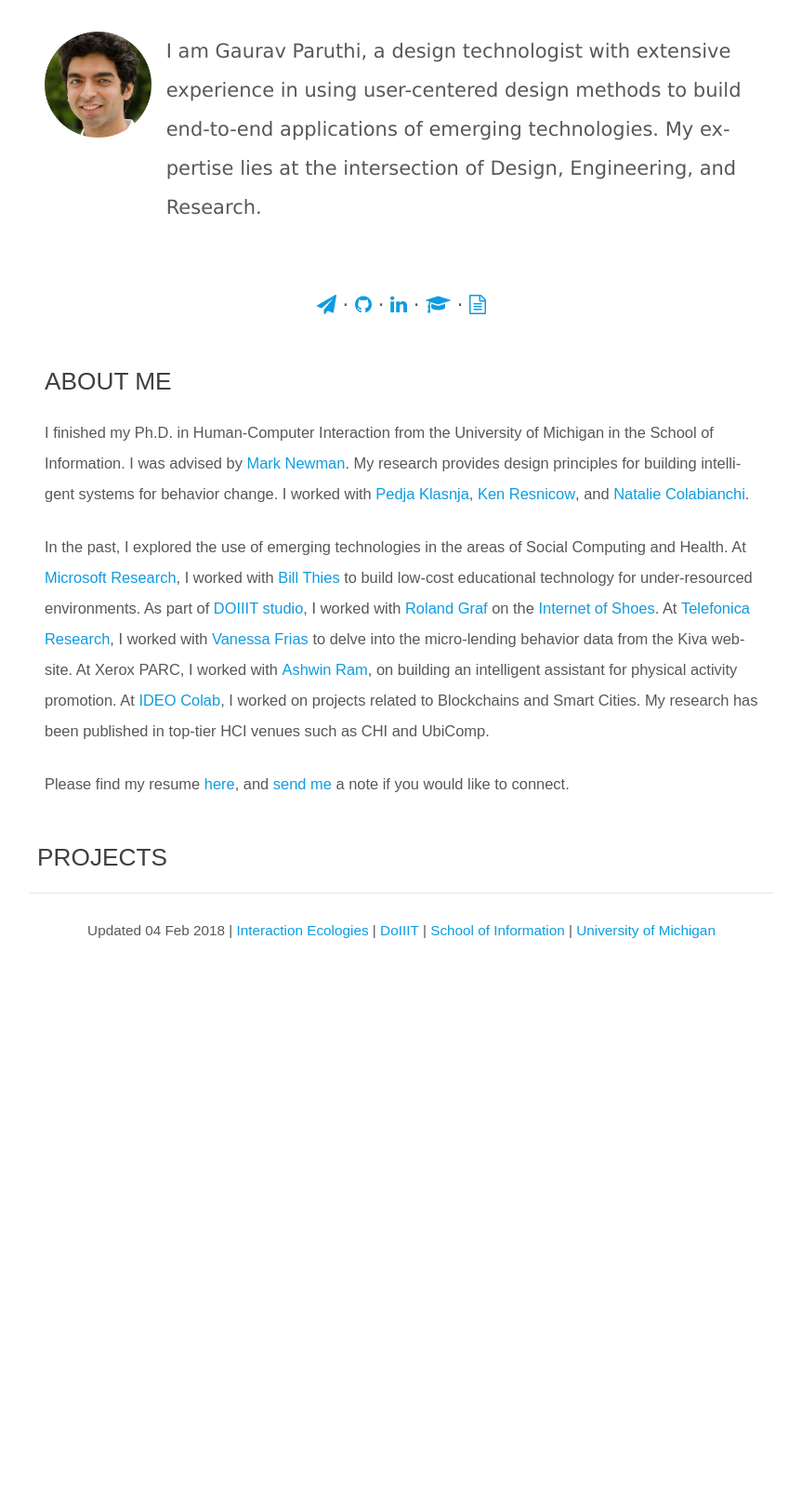
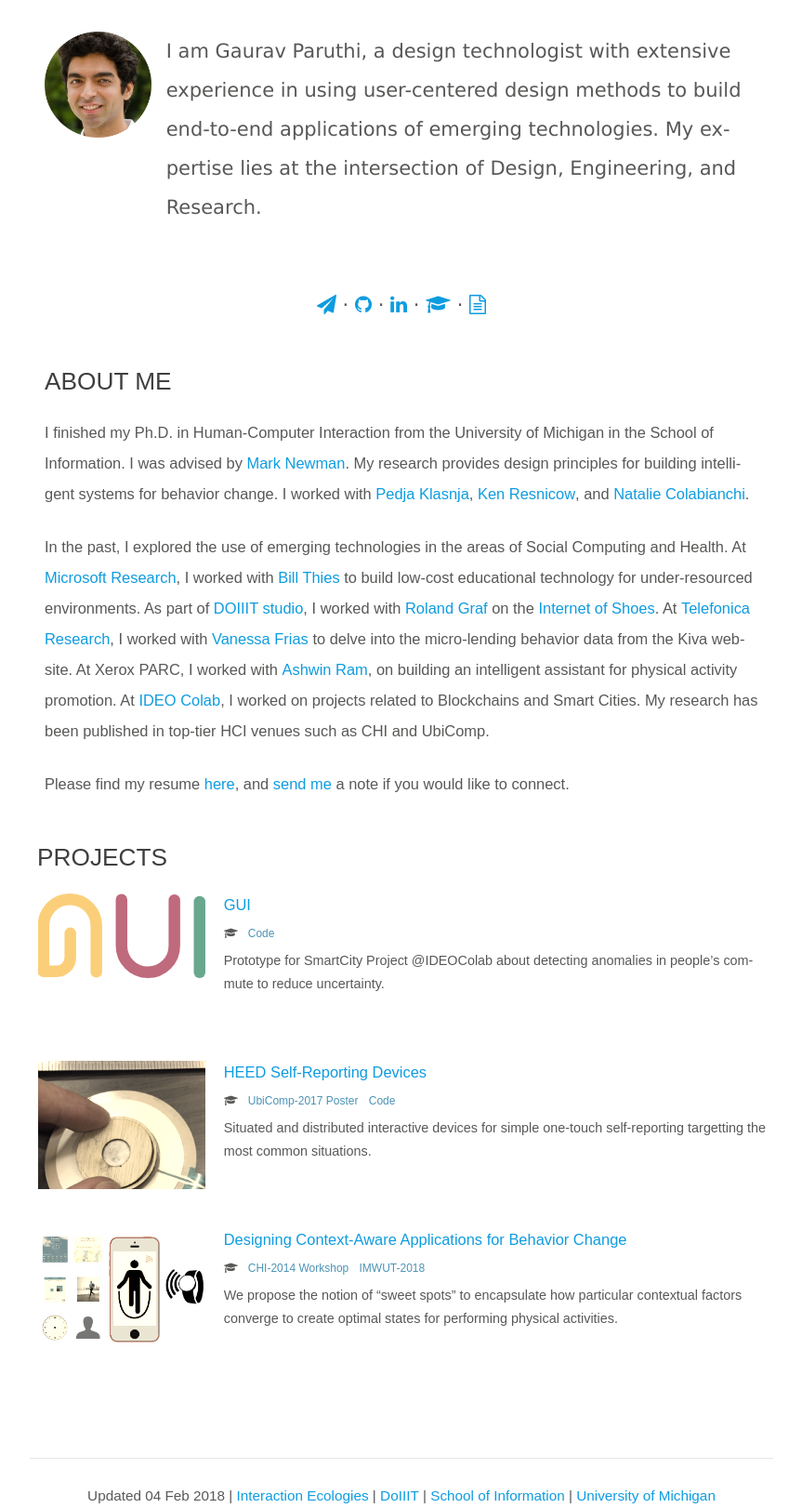
Before and after one commit to gparuthi/gparuthi.github.io, a Jekyll site: the page built from index.md, in a window 1280 px wide. Shown: the whole page at 93% size, without its empty margins (208-1071 px from the left). Built offline with Jekyll 4.4.1, drawn with Linux system fonts in a browser that asks for light colours; nearby versions of some CDN libraries; before the commit the page ends 1014 px from its top, so only the background shows below that.

Commit message:
Added information about GUI

```diff
--- a/_layouts/default.html
+++ b/_layouts/default.html
@@ -45,11 +45,12 @@
 </div>
 <script src="https://cdnjs.cloudflare.com/ajax/libs/underscore.js/1.8.3/underscore-min.js"></script>
 <script src="https://cdn.jsdelivr.net/riot/3.3.2/riot+compiler.min.js"></script>
-<script src="/js/projects.tag" type="riot/tag"></script>
+<script src="/js/more.tag" type="riot/tag"></script>
+
 
 <script type="text/javascript">
     $(function() {
-        riot.mount('projects');
+        riot.mount('more');
     });
 </script>
     <script>
--- a/_posts/2017-08-20-GUI.md
+++ b/_posts/2017-08-20-GUI.md
@@ -16,4 +16,52 @@
 
 Prototype for SmartCity Project about detecting anomalies in people's commute to reduce uncertainty. We used computer vision and other APIs to notify users at the right time. For example, when there are too many people at the subway station and trains are too crowded, we may alert a user who might be thinking about taking the subway. This way users can think about alternative ways like taking an Uber or bike.
 
+## System Design
+<div style="text-align:center">
+    <figure style="display: inline-block">
+        <img width="600px" src="/images/gui/Architecture.png" >
+        <figcaption style="text-align:center">System Architecture of GUI App</figcaption>
+    </figure>
+</div>
+<br/>
+
+
+## GUI Mobile App
+<div style="text-align:center">
+    <figure style="display: inline-block">
+        <img width="200px" src="/images/gui/onboarding.png" >
+        <figcaption style="text-align:center">GUI app onboarding screen</figcaption>
+    </figure>
+    <figure style="display: inline-block">
+        <img width="200px" src="/images/gui/commute-overview.png" >
+        <figcaption style="text-align:center">Overview of the commute</figcaption>
+    </figure>
+    <figure style="display: inline-block">
+        <img width="200px" src="/images/gui/anomaly.png" >
+        <figcaption style="text-align:center">Push notification for anomalies during commute</figcaption>
+    </figure>
+</div>
+
+<br/>
+
+## Computer Vision to detect anomalies
+<div style="text-align:center">
+    <figure style="display: inline-block">
+        <img width="600px" src="/images/gui/computer-vision.png" >
+        <figcaption style="text-align:center">Computer vision to detect anomalies such as over-crowded buses and trains</figcaption>
+    </figure>
+</div>
+
+<br/>
+
+## Team
+<div style="text-align:center">
+    <figure style="display: inline-block">
+        <img width="600px" src="/images/gui/team.png" >
+        <figcaption style="text-align:center"></figcaption>
+    </figure>
+</div>
+<br/>
+
+## Code
 The code can be found [here](https://github.com/gparuthi/IDEO-Colab-GUI-Prototype).
--- a/css/mine.css
+++ b/css/mine.css
@@ -277,7 +277,6 @@
     filter: sepia(60%);
 }
 
-
 ul.projects li div {
   margin-left: 200px; }
 
@@ -434,8 +433,12 @@
 }
 .projectDetails {
   min-height: 600px;
+  /* display: none; */
+}
+.more {
   display: none;
 }
+
 
 .thumbnailTitle {
   font-size: 13px;
--- a/index.md
+++ b/index.md
@@ -6,7 +6,7 @@
 <div class="mdl-grid">
   <div class="mdl-cell mdl-cell--2-col mdl-cell--hide-phone mdl-cell--hide-tablet"><img src="/images/profile.png" width="100%"/></div>
   <div class="intro mdl-cell mdl-cell--10-col mdl-cell--12-col-phone" markdown="1">
-{:.bigText}
+  {:.bigText}
   I am Gaurav Paruthi, a design technologist with extensive experience in using user-centered design methods to build end-to-end applications of emerging technologies. My expertise lies at the intersection of Design, Engineering, and Research.
  </div>
 
@@ -37,56 +37,13 @@
 <div class=" mdl-cell mdl-cell--12-col mdl-cell--12-col-phone" markdown="1">
 ## PROJECTS
 
-  <projects></projects>
-
-<div class="grid projectGrid">
-    <div class="unit notes">
-        <ul class="projects">
-        <div class="mdl-grid">
-        {% for post in site.posts %}
-
-            {% capture url %}
-                    {% if post contains 'actual_url' %}
-                        {{ post.actual_url }}
-                    {% else %}
-                        {{ post.url }}
-                    {% endif %}
-                {% endcapture %}
-                <div class="mdl-cell" data-tags= "{{ post.tags }}">
-                  {% if post.thumbnail %}
-                  {% if post.metadata_only %}
-                        <img src="{{ post.thumbnail }}" width="100%">
-                    {% else %}
-                        <a href="{{ url }}">
-                        <img src="{{ post.thumbnail }}" width="100%"></a>
-                    {% endif %}
 
 
-                    {% endif %}
-
-                    <div class="thumbnailTitle">
-
-                    {% if post.metadata_only %}
-                    <span  markdown="1">{{ post.title }} </span>
-                    {% else %}
-                        <span markdown="1"><a href="{{ url }}">{{ post.title }}</a></span>
-                    {% endif %}
-
-                    </div>
-
-                </div>
-
-        {% endfor %}
-
-        </div>
-        </ul>
-    </div>
-</div>
 
 <div class="grid projectDetails">
     <div class="unit notes">
         <ul class="projects">
-        {% for post in site.posts %}
+        {% for post in site.posts limit:3 %}
             {% if post.featured %}
                 {% capture url %}
                     {% if post contains 'actual_url' %}
@@ -134,9 +91,11 @@
                 </li>
             {% endif %}
         {% endfor %}
-        {% for post in site.posts %}
+        </ul>
+        <more></more>
+        <ul class="projects more">
+        {% for post in site.posts offset:3 %}
             {% if post.featured %}
-            {% else %}
                 {% capture url %}
                     {% if post contains 'actual_url' %}
                         {{ post.actual_url }}
@@ -167,6 +126,14 @@
                    {% endif %}
                 {% endfor %}
                 {% endif %}
+                {% if post.awards %}
+                <span class="publicationText bgText"><i class="fa fa-trophy"></i></span>
+                {% for publication in post.awards %}
+                    {% if publication[1].file %}
+                   <span class="publicationText"><a href="{{publication[1].file}}">{{publication[0]}}</a></span>
+                   {% endif %}
+                {% endfor %}
+                {% endif %}
 
                 {% if post.abstract %}
                     {{ post.abstract | markdownify }}
@@ -175,8 +142,6 @@
                 </li>
             {% endif %}
         {% endfor %}
-
-
         </ul>
     </div>
 
```
Also changed, not shown: _posts/2013-08-20-stonesoup.md (+5 -5 lines), images/gui/Architecture.png (added), images/gui/Team.png (added), images/gui/anomaly.png (added), images/gui/commute-overview.png (added), images/gui/onboarding.png (added), images/more-collapse.svg (added), images/more-expand.svg (added), images/more_icon.svg (added), 4 other files.
